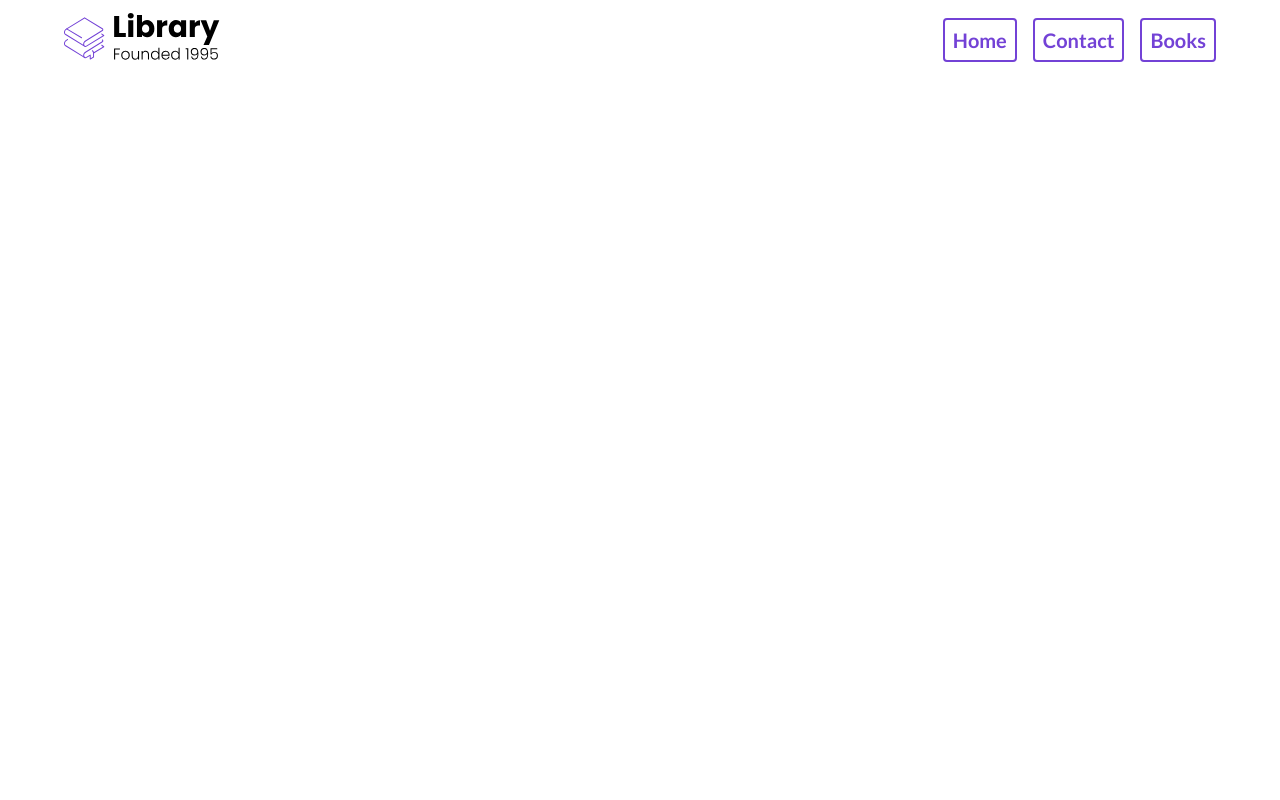
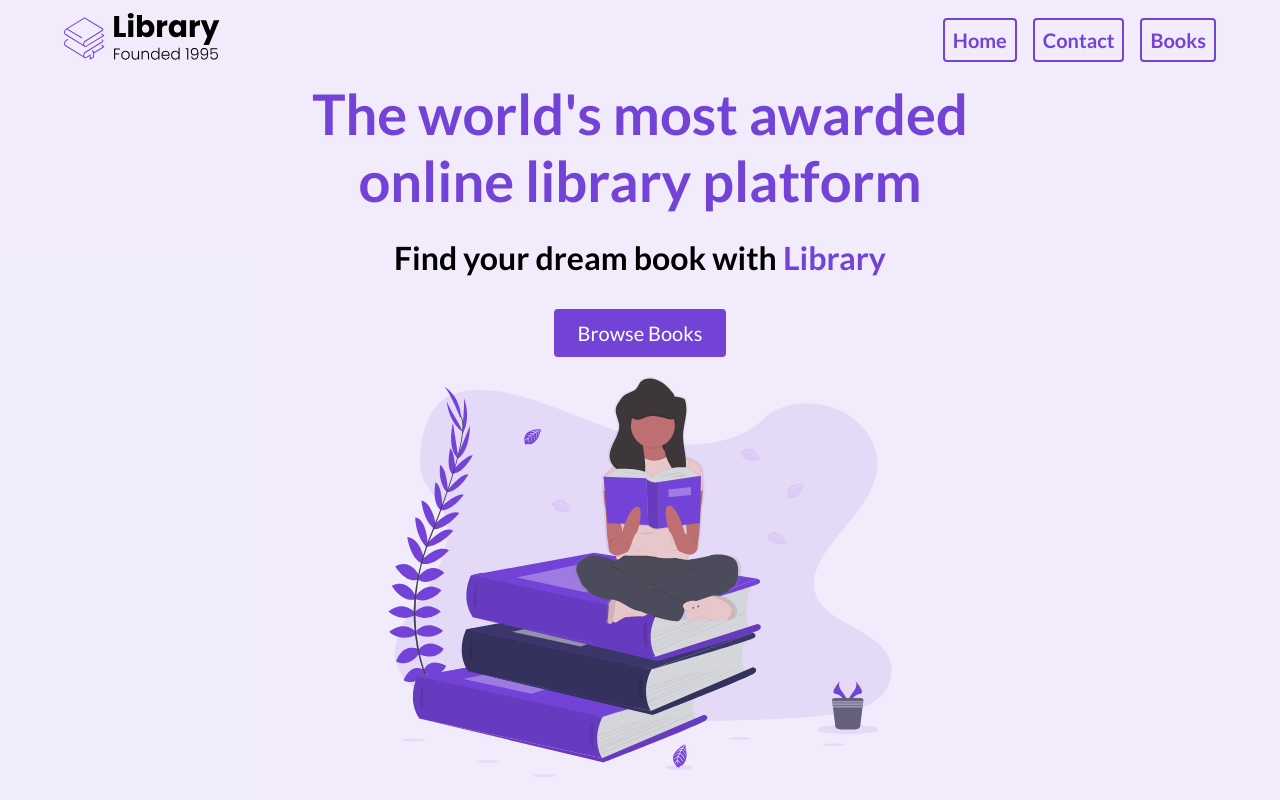
Before and after one commit to Guayabass/E-Commerce, a plain HTML site: page index.html in a window 1280 px wide. Drawn offline with Linux system fonts and the light colour scheme.

Commit message:
landing page

```diff
--- a/index.html
+++ b/index.html
@@ -8,7 +8,7 @@
     <title>Library</title>
   </head>
   <body>
-    <section>
+    <section id="landing">
       <nav>
         <div class="nav-container">
           <img class="logo" src="./assets/Library.svg" />
@@ -19,7 +19,18 @@
           </ul>
         </div>
       </nav>
-      <header></header>
+      <header>
+        <div class="header-container">
+          <div class="header-description">
+            <h1>The world's most awarded online library platform</h1>
+            <h2>Find your dream book with <span class="purple">Library</span></h2>
+            <button class="btn">Browse Books</button>
+          </div>
+          <figure class="header-img-wrapper">
+            <img src="./assets/Undraw_Books.svg" class="header-img" alt="">
+          </figure>
+        </div>
+      </header>
     </section>
   </body>
 </html>
--- a/styles.css
+++ b/styles.css
@@ -5,25 +5,6 @@
   padding: 0;
   margin: 0;
   box-sizing: border-box;
-  }
-
-  nav {
-    height: 80px;
-    display: flex;
-  }
-
-  .nav-container{
-    width: 100%;
-    max-width: 1200px;
-    padding: 0 24px;
-    display: flex;
-    justify-content: space-between;
-    margin: 0 auto;
-    align-items: center;
-  }
-
-  .logo{
-    width: 160px;
 }
 
 ul {
@@ -34,9 +15,52 @@
   list-style-type: none;
 }
 
-  .nav-link{
+.purple {
+  color: #7342d6;
+}
+
+img {
+  width: 100%; /*para que todas las imagenes (que no tengan ya otra clase) tenga el maximo width del papa*/
+}
+
+h1 {
+  font-size: 56px;
+  color: #7342d6;
+  margin-bottom: 24px;
+  text-align: center;
+}
+
+h2 {
+  text-align: center;
+  font-size: 32px;
+  margin-bottom: 32px;
+  text-align: center;
+}
+
+/** LANDING PAGE **/
+
+nav {
+  height: 80px;
+  display: flex;
+}
+
+.nav-container {
+  width: 100%;
+  max-width: 1200px;
+  padding: 0 24px;
+  display: flex;
+  justify-content: space-between;
+  margin: 0 auto;
+  align-items: center;
+}
+
+.logo {
+  width: 160px;
+}
+
+.nav-link {
   margin-left: 16px;
-    text-decoration: none;/*quitar underline*/
+  text-decoration: none; /*quitar underline*/
   font-size: 20px;
   color: #7342d6;
   font-weight: bold;
@@ -46,8 +70,56 @@
   transition: all 200ms ease;
 }
 
-  .nav-link:hover{
+.nav-link:hover {
   border: 4px solid #7342d6;
   text-decoration: underline;
   font-size: 24px;
 }
+
+#landing {
+  background-color: rgba(115, 66, 214, 0.1);
+}
+
+header {
+  height: calc(100vh - 80px);
+}
+
+.header-container {
+  /**Para ponerlo en el centro, tipo row**/
+  width: 100%;
+  max-width: 800px;
+  margin: 0 auto;
+  height: 100%; /*Para la imagen, que quepa*/
+  display: flex;
+  flex-direction: column; /*para que se ponga abajo la imagen al igual que lo demas*/
+  justify-content: space-around;
+}
+
+.header-description{
+  display: flex;
+  flex-direction: column;
+  align-items: center; /*como es colum entonces este cambia el eje x*/
+}
+
+button:active {
+  transform: translateY(1px);
+}
+
+.header-img {
+  height: 100%;
+  max-height: 50vh;
+}
+
+.btn {
+  background-color: #7342d6;
+  color: white;
+  padding: 12px 24px;
+  font-size: 20px;
+  border-radius: 4px;
+  border: none;
+  cursor: pointer;
+}
+
+.header-img-wrapper{
+  padding: 20px;
+}
```
Lines whose indentation alone changed are shown as unchanged.
